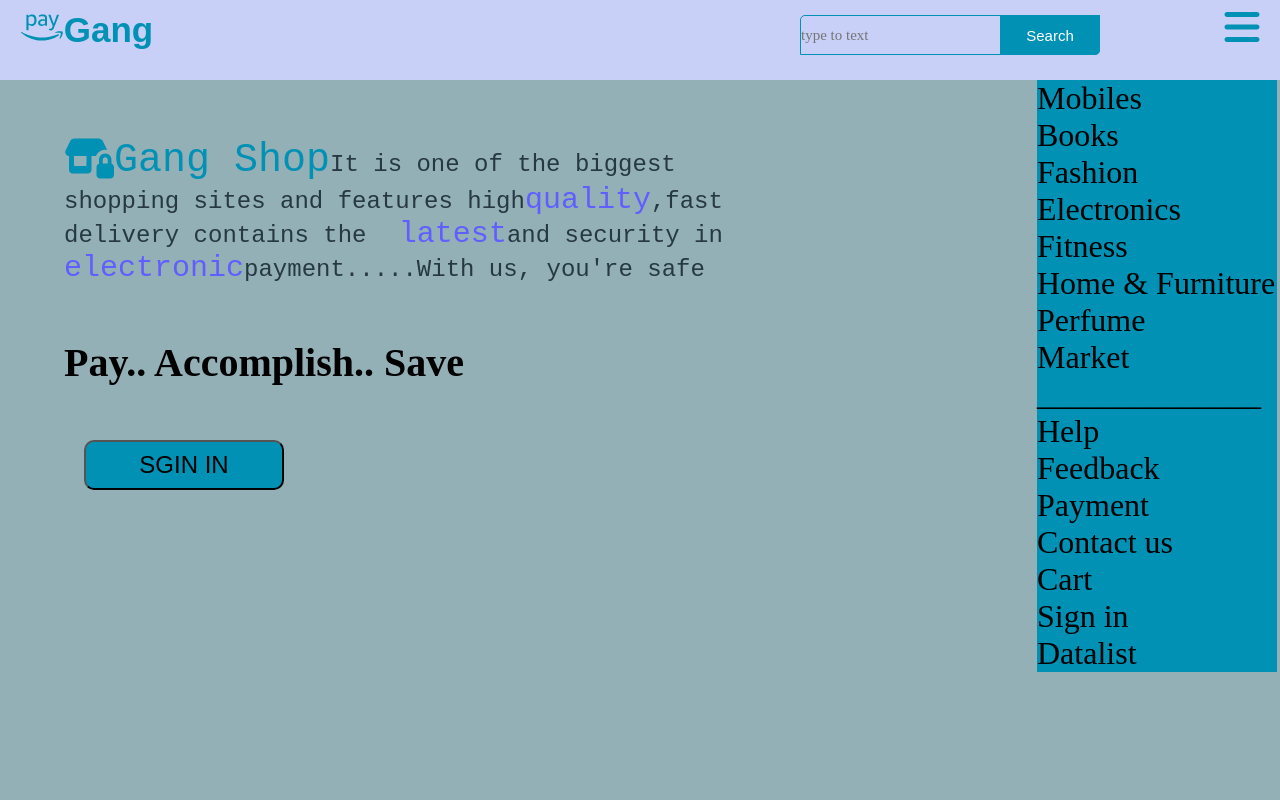
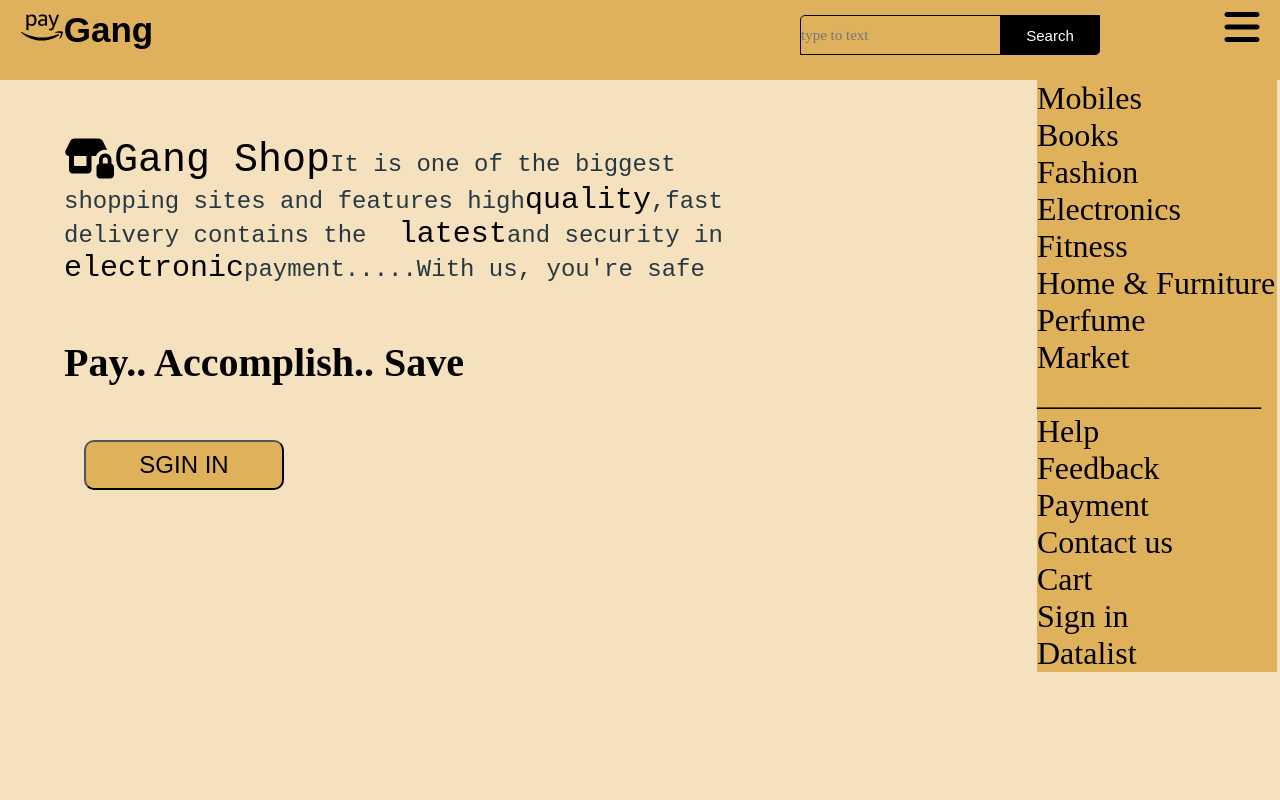
Before and after one commit to OssamaSamir/OssamaSamir.github.io, a plain HTML site: page index.html in a window 1280 px wide. Both pictures are taken after a click on the element 1241 px from the left and 27 px from the top of the page. Shown: the top 800 px of the page. Drawn offline with nearby package versions, Linux system fonts and the light colour scheme.

Commit message:
Add files via upload
osama-add4

```diff
--- a/style.css
+++ b/style.css
@@ -8,7 +8,7 @@
 
 .logo {
     display: flex;
-    color: #0191B4;
+    color: #000;
     font-size: 35px;
     font-family: Arial;
     padding-left: 20px;
@@ -17,7 +17,7 @@
 }
 
 .start {
-    background: linear-gradient( #c9d0f8, #c9d0f8);
+    background: linear-gradient( #DFB15D, #DFB15D);
     /**/
     width: 100%;
     float: left;
@@ -38,7 +38,7 @@
 }
 
 .start ul li a {
-    color: #005f5f;
+    color: #000;
     font-family: Arial;
     text-decoration: none;
     font-weight: bold;
@@ -46,7 +46,7 @@
 }
 
 .start ul li a:hover {
-    color: #F04393;
+    color: #1317f7;
 }
 
 
@@ -69,7 +69,7 @@
     width: 300px;
     height: 40px;
     background: transparent;
-    border: 1.1px solid #0191B4;
+    border: 1.1px solid #000;
     color: #000;
     font-size: 15px;
     border-bottom-right-radius: 5px;
@@ -84,8 +84,8 @@
     top: -5px;
     width: 100px;
     height: 40px;
-    background: #0191B4;
-    border: 2px solid #0191B4;
+    background: #000;
+    border: 2px solid #000;
     margin-top: 20px;
     color: #fff;
     font-size: 15px;
@@ -104,7 +104,7 @@
 
 .menu {
     position: absolute;
-    color: #0191B4;
+    color: #000;
     font-size: 40px;
     width: 37px;
     height: 40px;
@@ -121,7 +121,7 @@
 
 .mnu {
     display: none;
-    background: #0191B4;
+    background: #DFB15B;
     width: 240px;
     position: absolute;
     right: 3px;
@@ -139,7 +139,7 @@
 }
 
 .mnu ul li a:hover {
-    color: #F04393;
+    color: #1317f7;
 }
 
 .activ {
@@ -158,7 +158,7 @@
     padding-top: 10vh;
     width: 100%;
     height: 100vh;
-    background: linear-gradient( #94B0B7, #94B0B7);
+    background: linear-gradient( #f5e1bd, #f5e1bd);
 }
 
 .scc {
@@ -186,7 +186,7 @@
 
 .desc2 {
     font-size: 40px;
-    color: #0191B4;
+    color: #000;
 }
 
 .desc25 {
@@ -196,13 +196,13 @@
 
 .desc3 {
     font-size: 30px;
-    color: #615eff;
+    color: #000;
 }
 
 .buto {
     width: 220px;
     height: 38px;
-    background: #0191B4;
+    background: #DFB15B;
     border-radius: 4.5rem;
 }
 
@@ -223,7 +223,7 @@
 .cn {
     width: 200px;
     height: 50px;
-    background: #0191B4;
+    background: #DFB15B;
     margin-bottom: 10px;
     margin-left: 20px;
     font-size: 24px;
@@ -254,7 +254,7 @@
 
 .end {
     height: 20vh;
-    background: linear-gradient( #c9d0f8, #c9d0f8);
+    background: linear-gradient( #DFB15B, #DFB15B);
 }
 
 .end .fot {
@@ -266,11 +266,11 @@
 
 .end .fot a {
     font-size: 25px;
-    color: #0191B4;
+    color: #000;
 }
 
 .end .fot a:hover {
-    color: #F04393;
+    color: #1317f7;
 }
 
 
```
